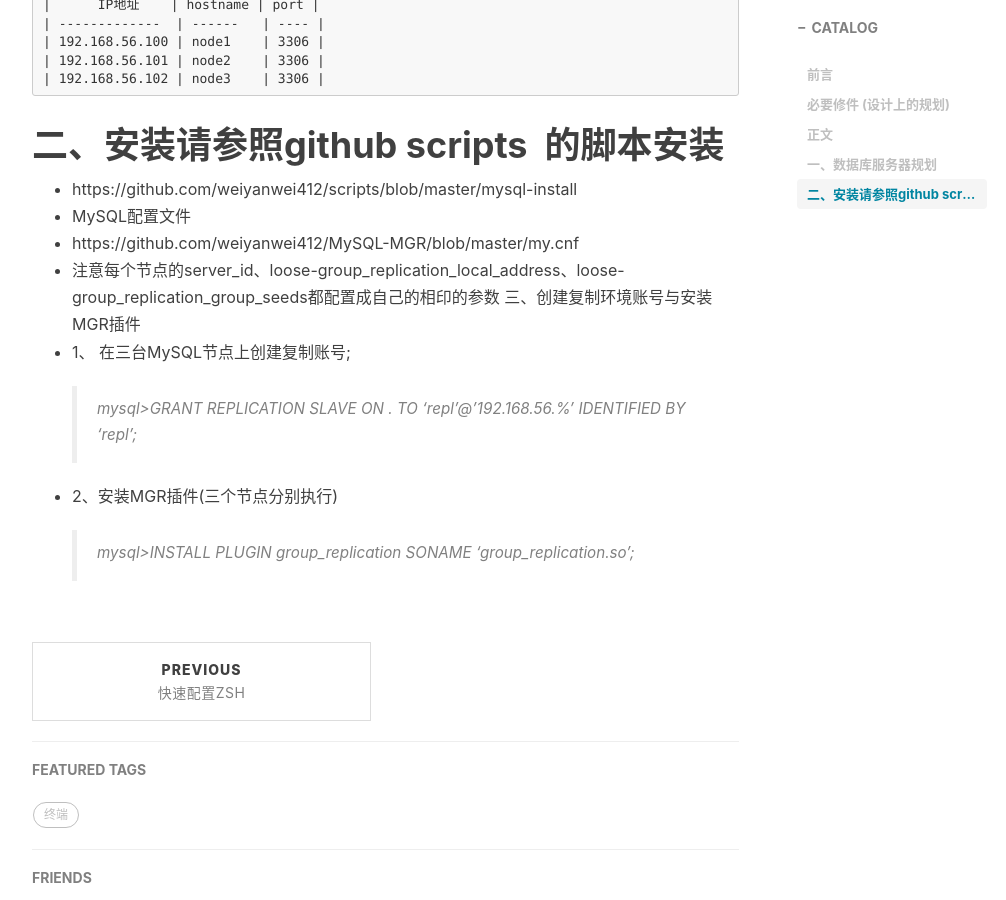
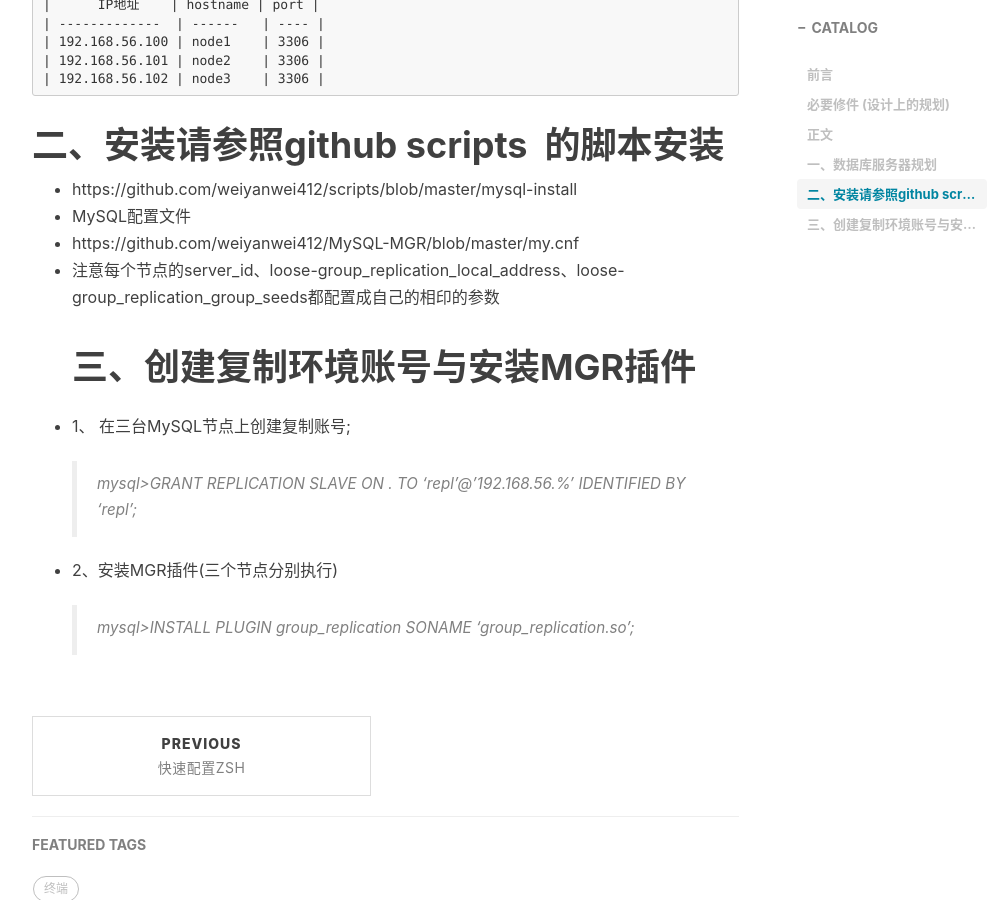
Before and after one commit to weiyanwei412/weiyanwei412.github.io, a Jekyll site: the page built from _posts/2018-03-20-MySQL(MGR).md, in a window 1280 px wide and 900 px high, scrolled down 1580 px. Shown: the whole window, without its empty margins (233-1239 px from the left). Built offline with Jekyll 4.4.1, drawn with Linux system fonts in a browser that asks for light colours; nearby versions of some CDN libraries; comment, search, counter and statistics services are not loaded.

Commit message:
Update 2018-03-20-MySQL(MGR).md

```diff
--- a/_posts/2018-03-20-MySQL(MGR).md
+++ b/_posts/2018-03-20-MySQL(MGR).md
@@ -45,7 +45,7 @@ MGR是MySQL数据库未来发展的一个重要方向。
 - MySQL配置文件
 - https://github.com/weiyanwei412/MySQL-MGR/blob/master/my.cnf
 - 注意每个节点的server_id、loose-group_replication_local_address、loose-group_replication_group_seeds都配置成自己的相印的参数
-三、创建复制环境账号与安装MGR插件
+# 三、创建复制环境账号与安装MGR插件
 - 1、 在三台MySQL节点上创建复制账号;
 > mysql>GRANT REPLICATION SLAVE ON *.* TO 'repl'@'192.168.56.%' IDENTIFIED BY 'repl';
 - 2、安装MGR插件(三个节点分别执行)
```
